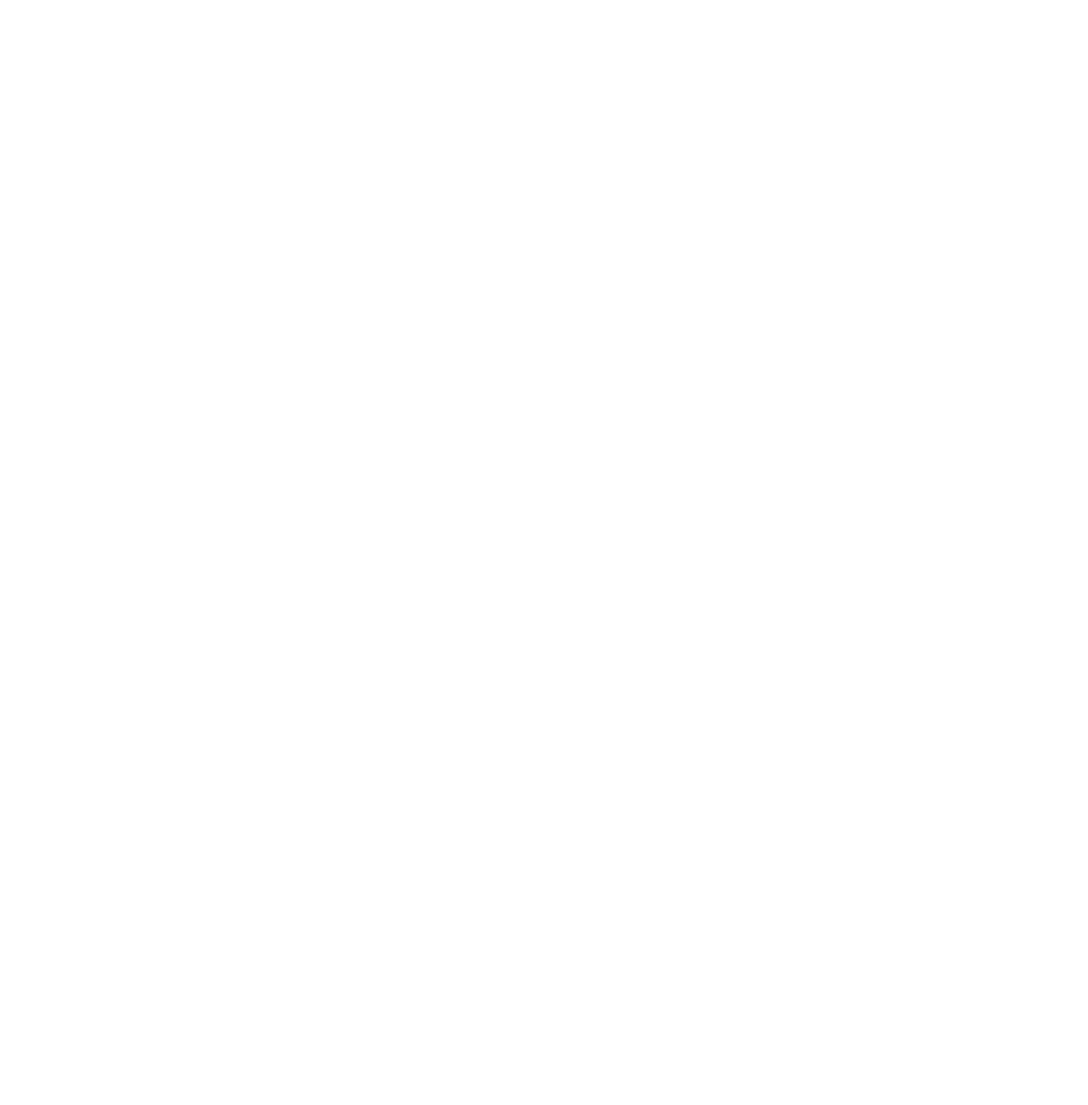
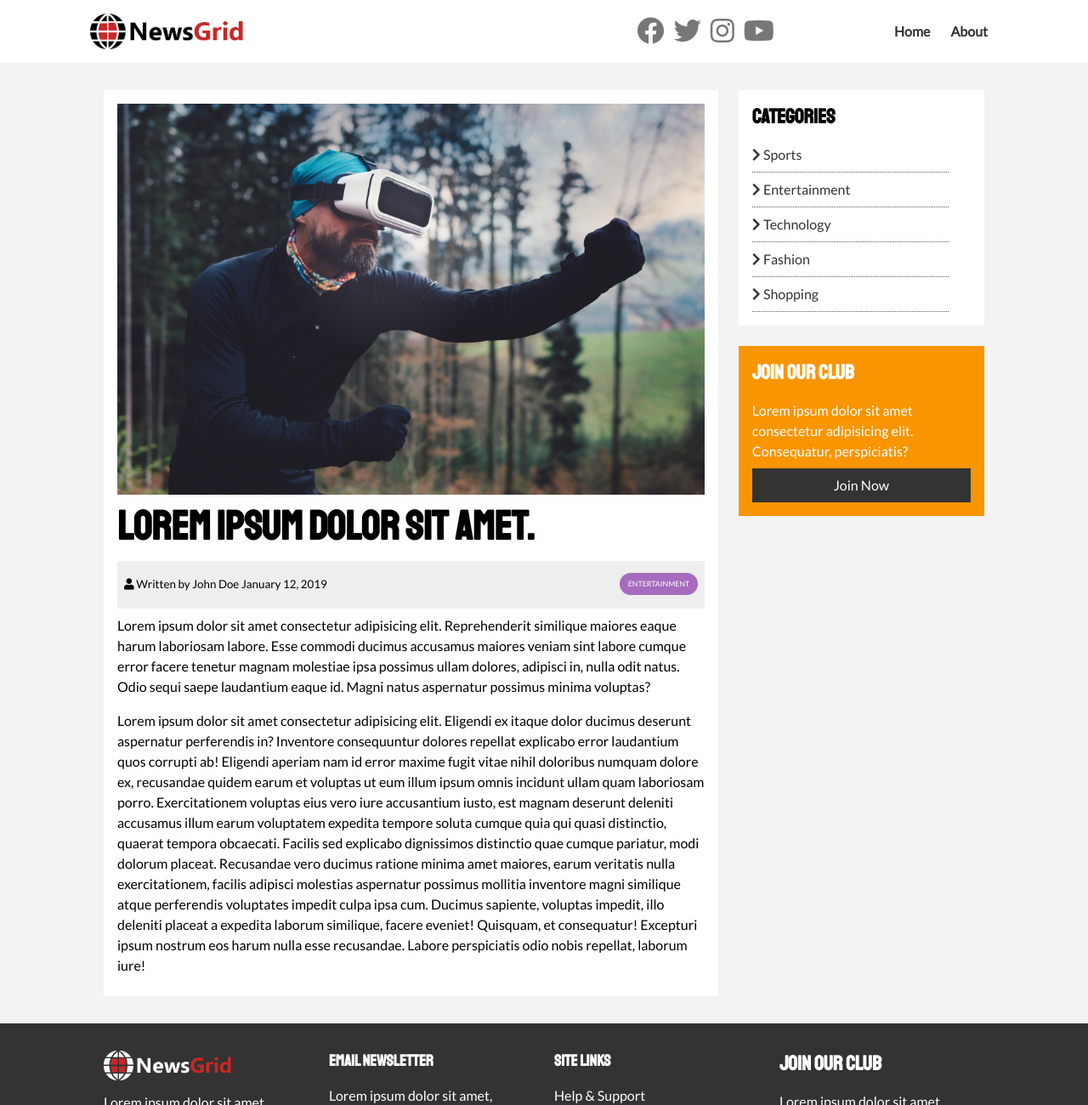
Before and after one commit to shiyu3169/news-grid, a plain HTML site: page article.html in a window 1280 px wide. Shown: the top 1300 px of the page at 85% size. Before the commit the page ends 800 px from the top, so only its background shows below. Drawn offline with Linux system fonts and the light colour scheme.

Commit message:
article page

```diff
--- a/article.html
+++ b/article.html
@@ -0,0 +1,117 @@
+<!DOCTYPE html>
+<html lang="en">
+
+<head>
+    <meta charset="UTF-8">
+    <meta name="viewport" content="width=device-width, initial-scale=1.0">
+    <meta http-equiv="X-UA-Compatible" content="ie=edge">
+    <link rel="stylesheet" href="https://use.fontawesome.com/releases/v5.8.1/css/all.css"
+        integrity="sha384-50oBUHEmvpQ+1lW4y57PTFmhCaXp0ML5d60M1M7uH2+nqUivzIebhndOJK28anvf" crossorigin="anonymous">
+    <link href="https://fonts.googleapis.com/css?family=Lato|Staatliches" rel="stylesheet">
+    <link rel="stylesheet" href="css/style.css">
+    <link rel="stylesheet" media="screen and (max-width: 768px)" href="css/mobile.css">
+    <link rel="shortcut icon" type="image/x-icon" href="favicon.ico">
+    <title>NewsGrid | Latest News</title>
+</head>
+
+<body>
+    <nav id="main-nav">
+        <div class="container">
+            <img src="img/logo.png" class="logo" alt="NewsGrid">
+            <div class="social">
+                <a href="http://facebook.com" target="_blank"><i class="fab fa-facebook fa-2x"></i></a>
+                <a href="http://twitter.com" target="_blank"><i class="fab fa-twitter fa-2x"></i></a>
+                <a href="http://instagram.com" target="_blank"><i class="fab fa-instagram fa-2x"></i></a>
+                <a href="http://youtube.com" target="_blank"><i class="fab fa-youtube fa-2x"></i></a>
+            </div>
+            <ul>
+                <li><a href="index.html">Home</a></li>
+                <li><a href="about.html">About</a></li>
+            </ul>
+        </div>
+    </nav>
+    <section id="article">
+        <div class="container">
+            <div class="page-container">
+                <article class="card">
+                    <img src="img/articles/ent1.jpg" alt="article">
+                    <h1 class="l-heading">Lorem ipsum dolor sit amet.</h1>
+                    <div class="meta">
+                        <small>
+                            <i class="fas fa-user"></i> Written by John Doe January 12, 2019
+                        </small>
+                        <div class="category category-ent">Entertainment</div>
+                    </div>
+                    <p>Lorem ipsum dolor sit amet consectetur adipisicing elit. Reprehenderit similique maiores eaque
+                        harum laboriosam labore. Esse commodi ducimus accusamus maiores veniam sint labore cumque error
+                        facere tenetur magnam molestiae ipsa possimus ullam dolores, adipisci in, nulla odit natus. Odio
+                        sequi saepe laudantium eaque id. Magni natus aspernatur possimus minima voluptas?</p>
+                    <p>Lorem ipsum dolor sit amet consectetur adipisicing elit. Eligendi ex itaque dolor ducimus
+                        deserunt aspernatur perferendis in? Inventore consequuntur dolores repellat explicabo error
+                        laudantium quos corrupti ab! Eligendi aperiam nam id error maxime fugit vitae nihil doloribus
+                        numquam dolore ex, recusandae quidem earum et voluptas ut eum illum ipsum omnis incidunt ullam
+                        quam laboriosam porro. Exercitationem voluptas eius vero iure accusantium iusto, est magnam
+                        deserunt deleniti accusamus illum earum voluptatem expedita tempore soluta cumque quia qui quasi
+                        distinctio, quaerat tempora obcaecati. Facilis sed explicabo dignissimos distinctio quae cumque
+                        pariatur, modi dolorum placeat. Recusandae vero ducimus ratione minima amet maiores, earum
+                        veritatis nulla exercitationem, facilis adipisci molestias aspernatur possimus mollitia
+                        inventore magni similique atque perferendis voluptates impedit culpa ipsa cum. Ducimus sapiente,
+                        voluptas impedit, illo deleniti placeat a expedita laborum similique, facere eveniet! Quisquam,
+                        et consequatur! Excepturi ipsum nostrum eos harum nulla esse recusandae. Labore perspiciatis
+                        odio nobis repellat, laborum iure!</p>
+                </article>
+                <aside id="categories" class="card">
+                    <h2>Categories</h2>
+                    <ul class="list">
+                        <li><a href="#"><i class="fas fa-chevron-right"></i> Sports</a></li>
+                        <li><a href="#"><i class="fas fa-chevron-right"></i> Entertainment</a></li>
+                        <li><a href="#"><i class="fas fa-chevron-right"></i> Technology</a></li>
+                        <li><a href="#"><i class="fas fa-chevron-right"></i> Fashion</a></li>
+                        <li><a href="#"><i class="fas fa-chevron-right"></i> Shopping</a></li>
+                    </ul>
+                </aside>
+                <aside class="card bg-secondary">
+                    <h2>Join Our Club</h2>
+                    <p>Lorem ipsum dolor sit amet consectetur adipisicing elit. Consequatur, perspiciatis?</p>
+                    <a href="#" class="btn btn-dark btn-block">Join Now</a>
+                </aside>
+            </div>
+        </div>
+    </section>
+    <!-- Footer -->
+    <footer id="main-footer" class="py-2">
+        <div class="container footer-container">
+            <div><img src="img/logo_light.png" alt="NewsGrid">
+                <p>Lorem ipsum dolor sit amet consectetur adipisicing elit. Obcaecati corporis maxime vitae dolor aut
+                    inventore voluptas sint molestias nihil soluta.</p>
+            </div>
+            <div>
+                <h3>Email Newsletter</h3>
+                <p>Lorem ipsum dolor sit amet, consectetur adipisicing elit.</p>
+                <form>
+                    <input type="email" placeholder="Enter Email...">
+                    <input type="submit" value="Subscribe" class="btn btn-primary">
+                </form>
+            </div>
+            <div>
+                <h3>Site Links</h3>
+                <ul class="list">
+                    <li><a href="#">Help & Support</a></li>
+                    <li><a href="#">Privacy Policy</a></li>
+                    <li><a href="#">About Us</a></li>
+                    <li><a href="#">Contact</a></li>
+                </ul>
+            </div>
+            <div>
+                <h2>Join Our Club</h2>
+                <p>Lorem ipsum dolor sit amet consectetur adipisicing elit. Tempore, corporis.</p>
+                <a href="#" class="btn btn-secondary">Join Now</a>
+            </div>
+            <div>
+                <p>Copyright &copy; 2019 All Rights Reserved</p>
+            </div>
+        </div>
+    </footer>
+</body>
+
+</html>
--- a/css/style.css
+++ b/css/style.css
@@ -176,6 +176,10 @@ p {
   color: var(--primary-color) !important;
 }
 
+.l-heading {
+  font-size: 3rem;
+}
+
 /* Inner page grid container */
 .page-container {
   display: grid;
@@ -290,6 +294,19 @@ p {
   grid-column: 2 / span 2;
 }
 
+/* Article */
+#article .meta {
+  display: flex;
+  justify-content: space-between;
+  align-items: center;
+  background: #eee;
+  padding: 0.5rem;
+}
+
+#article .meta .category {
+  margin-top: 0.4rem;
+}
+
 /* Footer */
 #main-footer {
   background: var(--dark-color);
```
